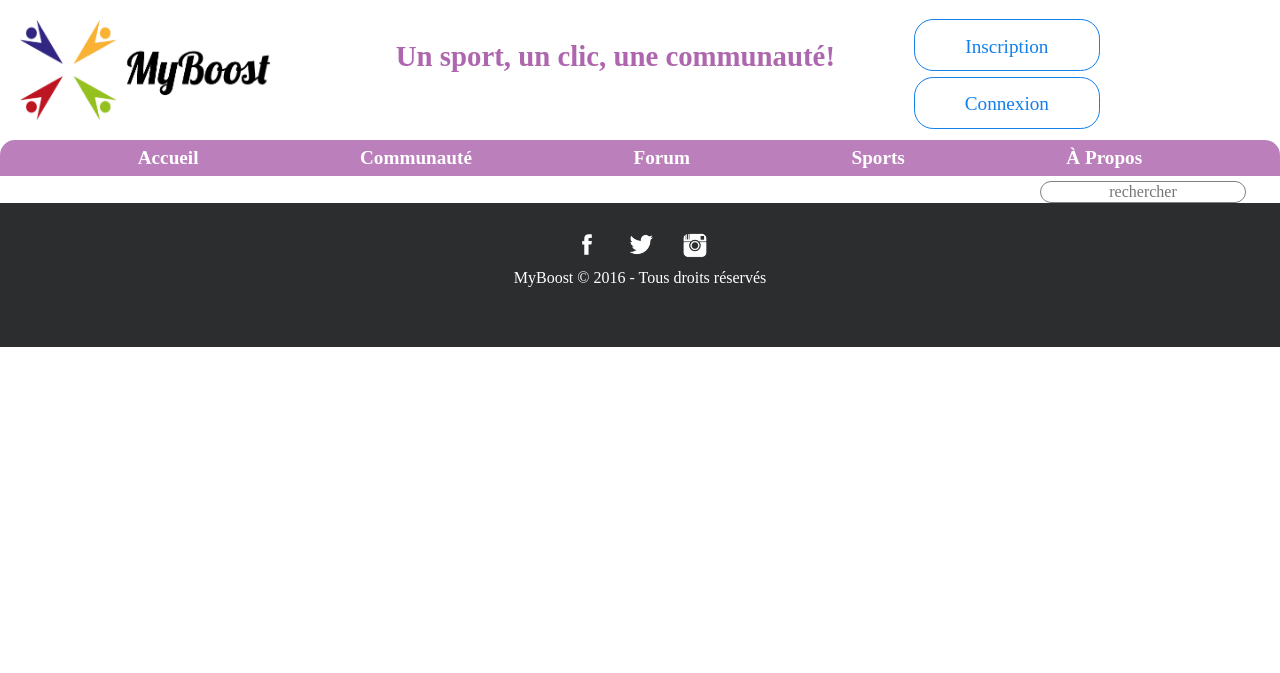
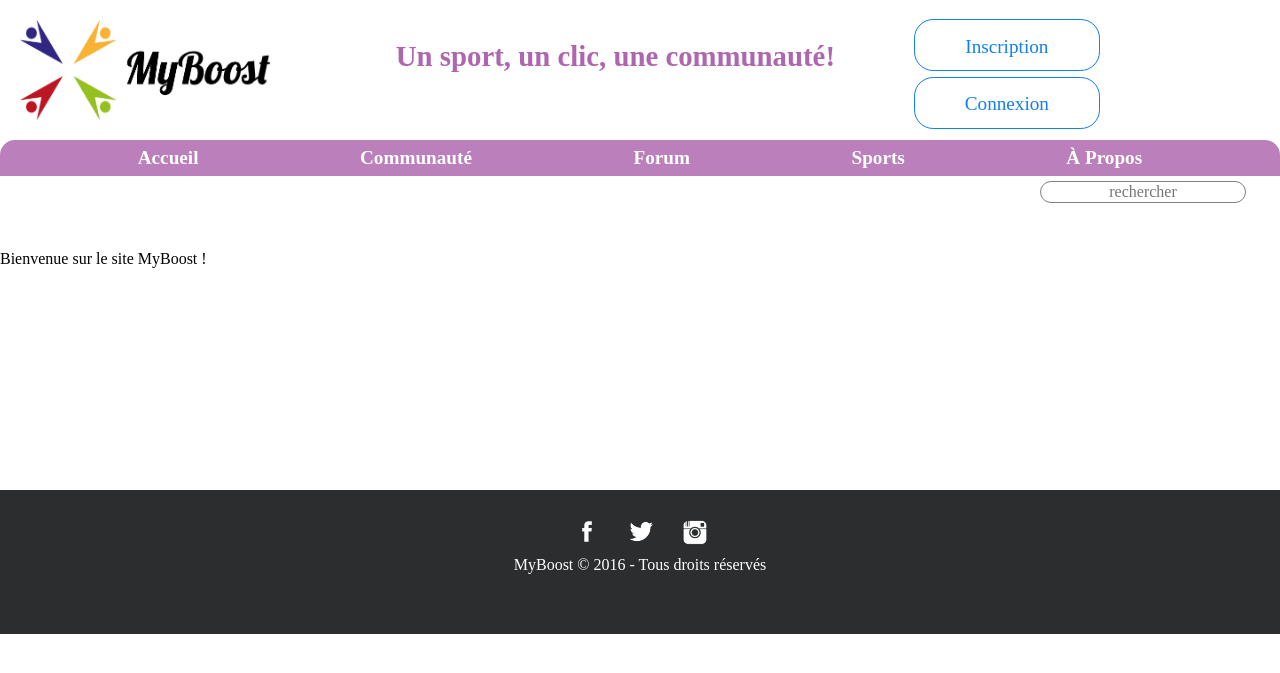
Before and after one commit to mickelbaz/MyBoost2, a PHP site: page / in a window 1280 px wide. Shown: the top 673 px of the page. Run offline with PHP 8.4, Linux system fonts and the light colour scheme; some web fonts are replaced.

Commit message:
re modifs design

```diff
--- a/Contenu/accueil.css
+++ b/Contenu/accueil.css
@@ -1,6 +1,10 @@
 *{
 	font-family: Avenir Next LT Pro;
 	margin: 0em;
+}
+
+#bloc_page{
+	height: 15em;
 }
 
 .bouton a{
--- a/Vues/vueAccueil.php
+++ b/Vues/vueAccueil.php
@@ -4,6 +4,9 @@
 <link rel="stylesheet" type="text/css" href="Contenu/accueil.css">
 
 <div id="bloc_page">
+  <p>
+    Bienvenue sur le site MyBoost !
+  </p>
 
 
 </div>
--- a/Vues/vueCreationGroupe.php
+++ b/Vues/vueCreationGroupe.php
@@ -5,7 +5,7 @@
 
 <FORM name="formulaire" method="post" action="">
 
-	<p>CRÉATION DU GROUPE</p>
+	<p id="title">CRÉATION D'UN GROUPE</p>
 	<table>
 
 	<tr>
```
